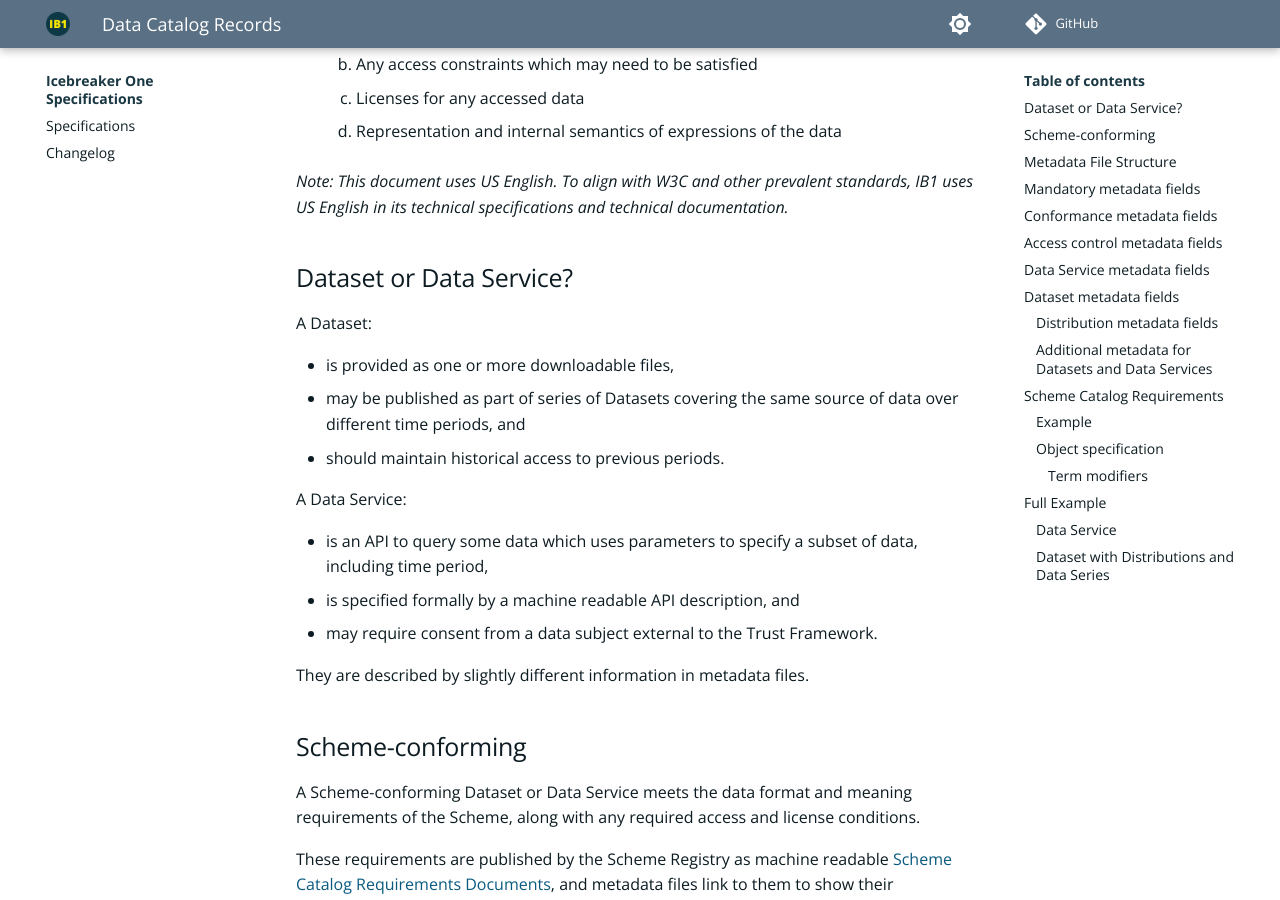
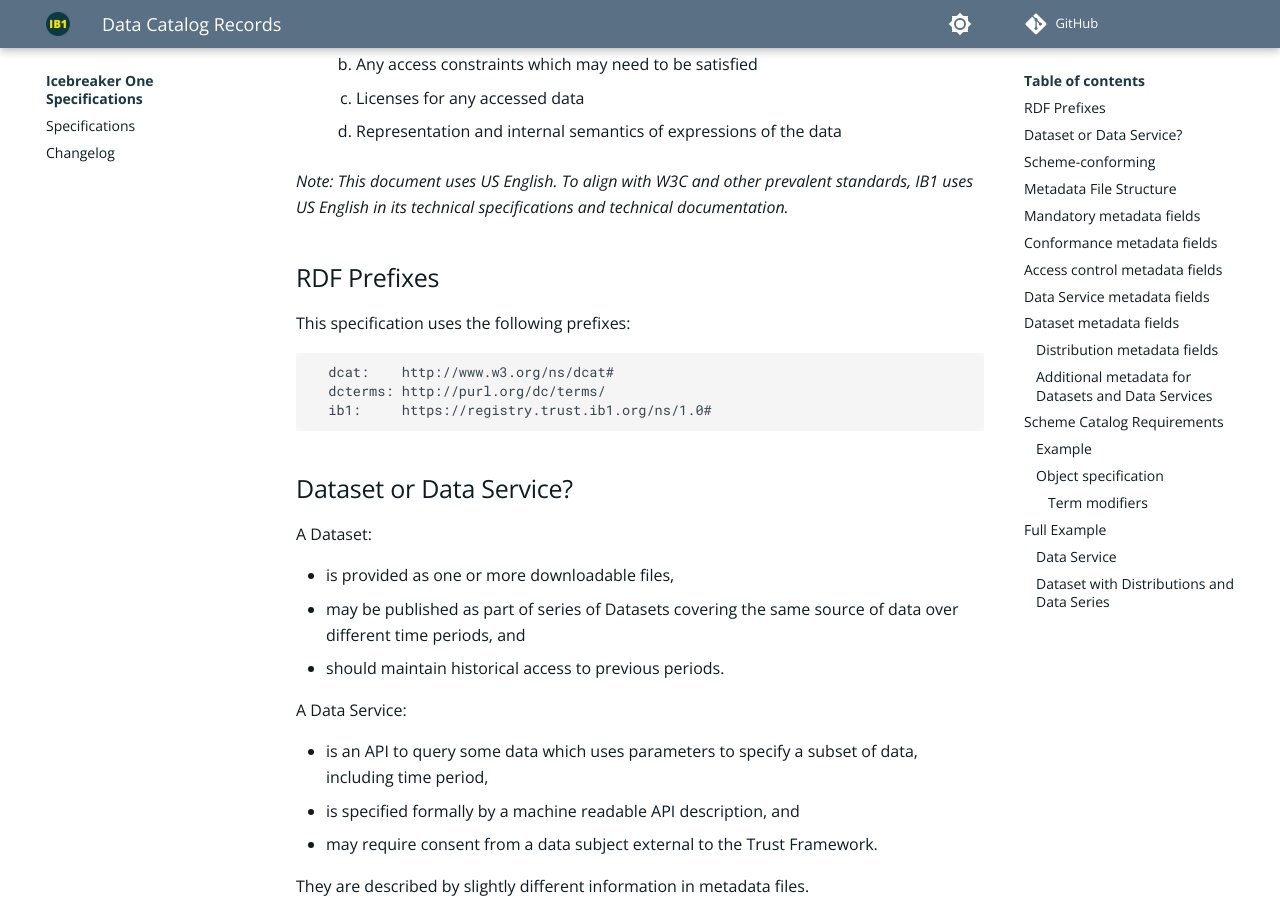
Before and after one commit to icebreakerone/ib1-technical-specifications, an MkDocs documentation site: the page built from docs/data-catalog-records/1.0.md, in a window 1280 px wide and 900 px high, scrolled down 321 px. Built offline with MkDocs 1.6.1 and Material for MkDocs 9.7.7, drawn with Linux system fonts in a browser that asks for light colours; comment, search, counter and statistics services are not loaded; some of the changed text lies outside the part shown.

Commit message:
RDF Prefixes

````diff
--- a/docs/data-catalog-records/1.0.md
+++ b/docs/data-catalog-records/1.0.md
@@ -12,6 +12,16 @@ searching for particular kinds of data.
     4. Representation and internal semantics of expressions of the data
 
 _Note: This document uses US English. To align with W3C and other prevalent standards, IB1 uses US English in its technical specifications and technical documentation._
+
+## RDF Prefixes
+
+This specification uses the following prefixes:
+
+```
+  dcat:    http://www.w3.org/ns/dcat#
+  dcterms: http://purl.org/dc/terms/
+  ib1:     https://registry.trust.ib1.org/ns/1.0#
+```
 
 ## Dataset or Data Service?
 
@@ -184,8 +194,8 @@ It is an RDF document published in the Registry, and the metadata links to machi
 ### Example
 
 ```
+@prefix dcat: <http://www.w3.org/ns/dcat#> .
 @prefix dcterms: <http://purl.org/dc/terms/> .
-@prefix dcat: <http://www.w3.org/ns/dcat#> .
 @prefix ib1: <https://registry.core.trust.ib1.org/ns/1.0#> .
 
 <https://registry.core.trust.ib1.org/scheme/electricity/standard/supply-voltage>
````
Also changed, not shown: docs/machine-readable-data-licenses/1.0.md (+3 -3 lines).
